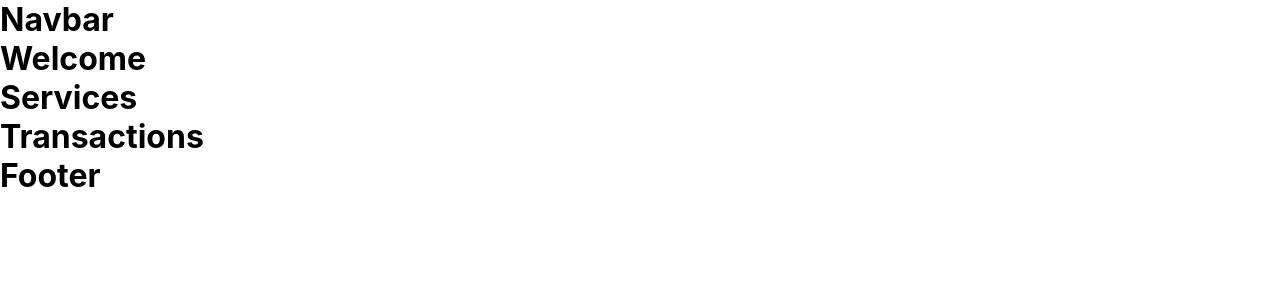
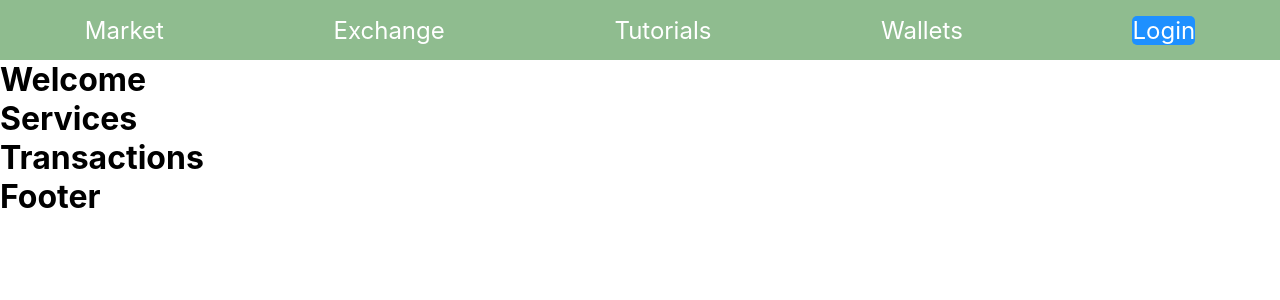
Before and after one commit to lesenelir/meta-crypto-currency, a React (Create React App) app in the folder client-system/: page / in a window 1280 px wide. Shown: the top 300 px of the page. Built offline with nearby package versions, Linux system fonts and the light colour scheme.

Commit message:
feat: first complete navbar

```diff
--- /dev/null
+++ b/client-system/src/components/Navbar/Navbar.css
@@ -0,0 +1,34 @@
+.navbar-box {
+  width: 100%;
+  height: 60px;
+  display: flex;
+  flex-direction: column;
+  justify-content: center;
+  background-color: darkseagreen;
+}
+
+ul {
+  display: flex;
+  flex-direction: row;
+  justify-content: space-around;
+  font-size: 24px;
+}
+
+ul > li {
+  list-style: none;
+  text-align: center;
+  color: white;
+}
+
+.login-li {
+  background-color: dodgerblue;
+  border-radius: 5px;
+}
+
+li:hover {
+  cursor: pointer;
+}
+
+.login-li:hover {
+  background-color: darkblue;
+}
--- a/client-system/src/components/Navbar/Navbar.jsx
+++ b/client-system/src/components/Navbar/Navbar.jsx
@@ -1,6 +1,23 @@
+import './Navbar.css'
+
+const NavbarItem = (props) => {
+  return (
+      <li>{props.title}</li>
+  )
+}
+
+const navbarArr = ["Market", "Exchange", "Tutorials", "Wallets"]
+
 function Navbar() {
   return (
-      <h1>Navbar</h1>
+      <div className="navbar-box">
+        <ul>
+          {navbarArr.map((item, index) => (
+              <NavbarItem key={index} title={item}/>
+          ))}
+          <li className="login-li">Login</li>
+        </ul>
+      </div>
   )
 }
 
```
